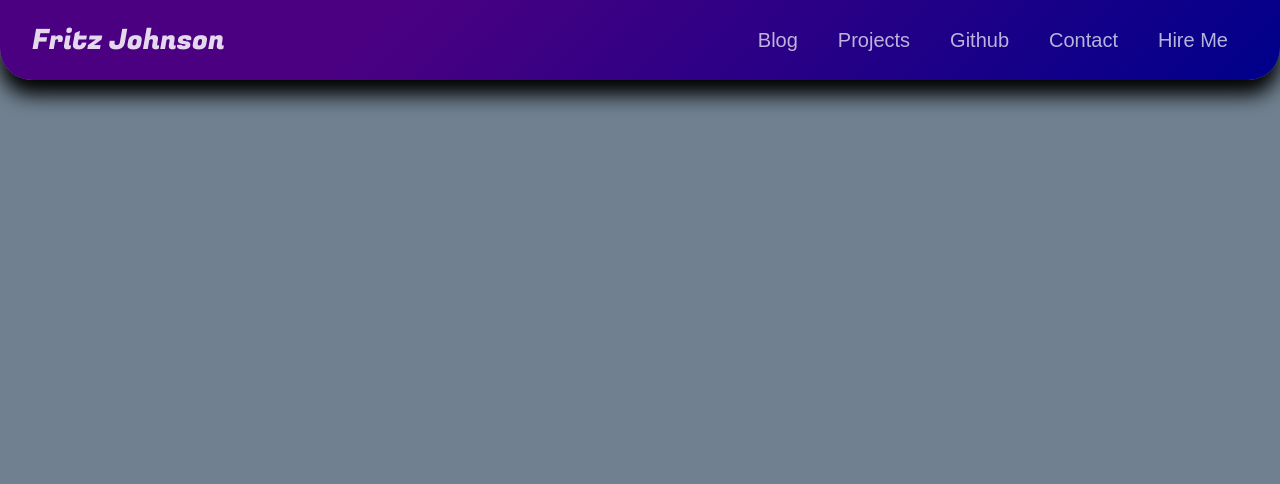
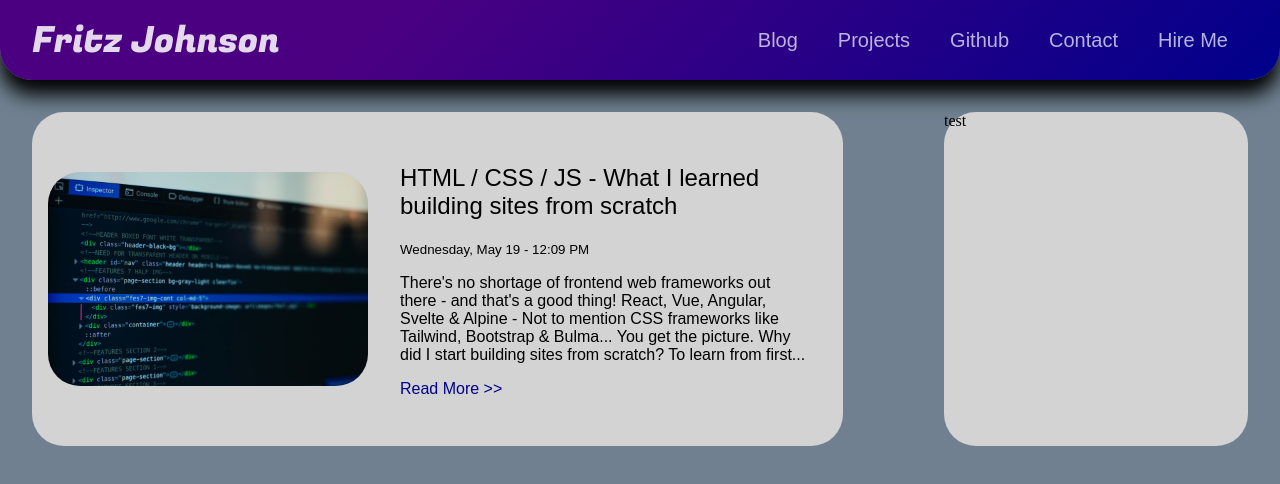
Before and after one commit to FritzTheDev/old-personal-site, a plain HTML site: page index.html in a window 1280 px wide. Drawn offline with Linux system fonts and the light colour scheme.

Commit message:
added: temporary blog post

```diff
--- a/assets/styles/styles.css
+++ b/assets/styles/styles.css
@@ -1,4 +1,5 @@
 /* Navbar, Navlinks, etc. */
+/* Mobile */
 @media only screen and (max-width: 800px) {
   .navigation {
     display: flex;
@@ -58,7 +59,7 @@
     color: white;
     margin-top: -0.125em;
     margin-bottom: -0.25em;
-    font-family: 'Fugaz One', sans-serif;
+    font-family: "Fugaz One", sans-serif;
   }
 
   ul.mobile-nav-list {
@@ -89,7 +90,7 @@
     display: none;
   }
 }
-
+/* Desktop */
 @media only screen and (min-width: 800px) {
   .navigation {
     display: flex;
@@ -155,11 +156,80 @@
 
 .nav-brand {
   color: rgba(255, 255, 255, 0.85);
-  font-family: 'Fugaz One', sans-serif;
+  font-family: "Fugaz One", sans-serif;
   font-weight: 500;
-  font-size: 1.75em;
+  font-size: 1.5em;
   margin: 0;
 }
 .nav-brand:hover {
   color: rgba(255, 255, 255, 0.95);
 }
+
+/* Main Content Grid */
+
+/* Mobile */
+@media only screen and (max-width: 800px) {
+  img.blog-excerpt-image {
+    display: none;
+  }
+
+  main.primary-grid {
+    display: grid;
+    grid-template-columns: repeat(12, 1fr);
+    margin: 2em;
+  }
+
+  section.blog-feed {
+    grid-column: 1 / 13;
+    background-color: lightgray;
+    padding: 1em;
+    border-radius: 2em;
+  }
+}
+
+/* Desktop */
+@media only screen and (min-width: 800px) {
+  main.primary-grid {
+    display: grid;
+    grid-template-columns: repeat(12, 1fr);
+    margin: 2em;
+  }
+
+  section.blog-feed {
+    grid-column: 1 / 9;
+    background-color: lightgray;
+    padding: 1em;
+    border-radius: 2em;
+  }
+
+
+  div.blog-excerpt-heading {
+    display: flex;
+    align-items: center;
+  }
+
+  img.blog-excerpt-image {
+    width: 20em;
+    height: auto;
+    border-radius: 2em;
+    margin-right: 1em;
+  }
+
+  div.blog-excerpt-text {
+    margin: 1em;
+  }
+
+  h2.blog-excerpt-title {
+    font-size: 1.5em;
+  }
+
+  p.blog-read-more-text {
+    color: darkblue;
+  }
+
+  section.sidebar {
+    grid-column: 10 / 13;
+    background-color: lightgray;
+    border-radius: 2em;
+  }
+}
--- a/index.html
+++ b/index.html
@@ -6,15 +6,18 @@
     <meta name="viewport" content="width=device-width, initial-scale=1.0" />
     <title>Frederick "Fritz" Johnson</title>
 
-    <link rel="preconnect" href="https://fonts.gstatic.com">
-    <link href="https://fonts.googleapis.com/css2?family=Fugaz+One&display=swap" rel="stylesheet">
+    <link rel="preconnect" href="https://fonts.gstatic.com" />
+    <link
+      href="https://fonts.googleapis.com/css2?family=Fugaz+One&display=swap"
+      rel="stylesheet"
+    />
     <link rel="stylesheet" href="/assets/styles/global.css" />
     <link rel="stylesheet" href="/assets/styles/styles.css" />
   </head>
   <body>
     <!-- Main Navigation -->
     <nav class="navigation">
-      <a href="/" class="nav-brand">Fritz Johnson</a>
+      <a href="/" class="nav-brand"><h1 class="nav-brand">Fritz Johnson</h1></a>
       <button class="mobile-menu-button" onclick="openMenu()">Menu</button>
       <ul class="desktop-nav-list">
         <a href="/blog">
@@ -66,7 +69,24 @@
       </div>
     </nav>
     <!-- Main Page Content -->
-    <div></div>
+    <main class="primary-grid">
+      <section class="blog-feed">
+        <a href="/html-css-js">
+          <article class="blog-excerpt">
+            <div class="blog-excerpt-heading">
+              <img class="blog-excerpt-image" src="/assets/images/html.jpeg" />
+              <div class="blog-excerpt-text">
+                <h2 class="blog-excerpt-title">HTML / CSS / JS - What I learned building sites from scratch</h2>
+                <small>Wednesday, May 19 - 12:09 PM</small>
+                <p>There's no shortage of frontend web frameworks out there - and that's a good thing! React, Vue, Angular, Svelte & Alpine - Not to mention CSS frameworks like Tailwind, Bootstrap & Bulma... You get the picture. Why did I start building sites from scratch? To learn from first...</p>
+                <p class="blog-read-more-text">Read More >></p>
+              </h2>
+            </div>
+          </article>
+        </a>
+      </section>
+      <section class="sidebar">test</section>
+    </main>
     <script src="assets/scripts/script.js"></script>
   </body>
 </html>
```
Also changed, not shown: assets/images/html.jpeg (added). Lines whose indentation alone changed are shown as unchanged.
